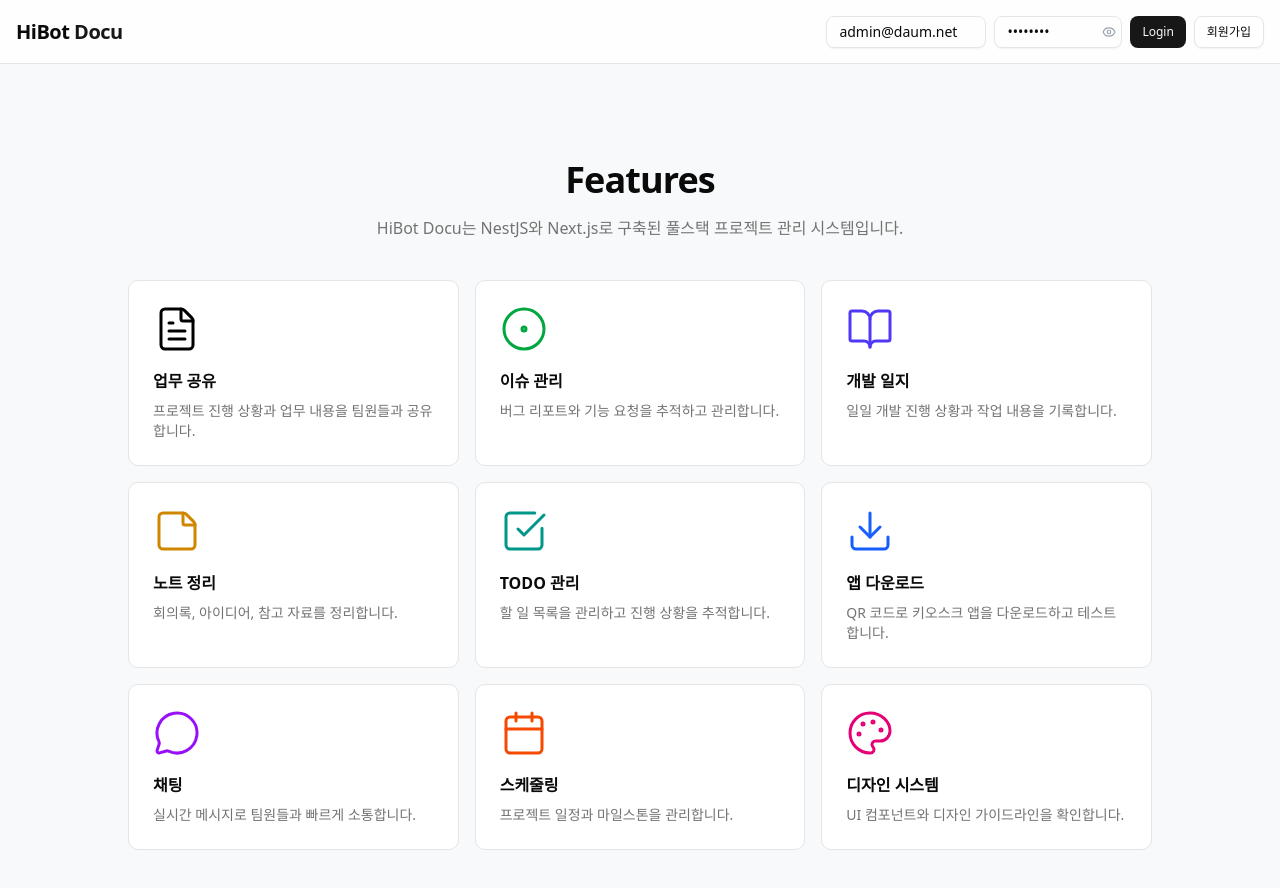
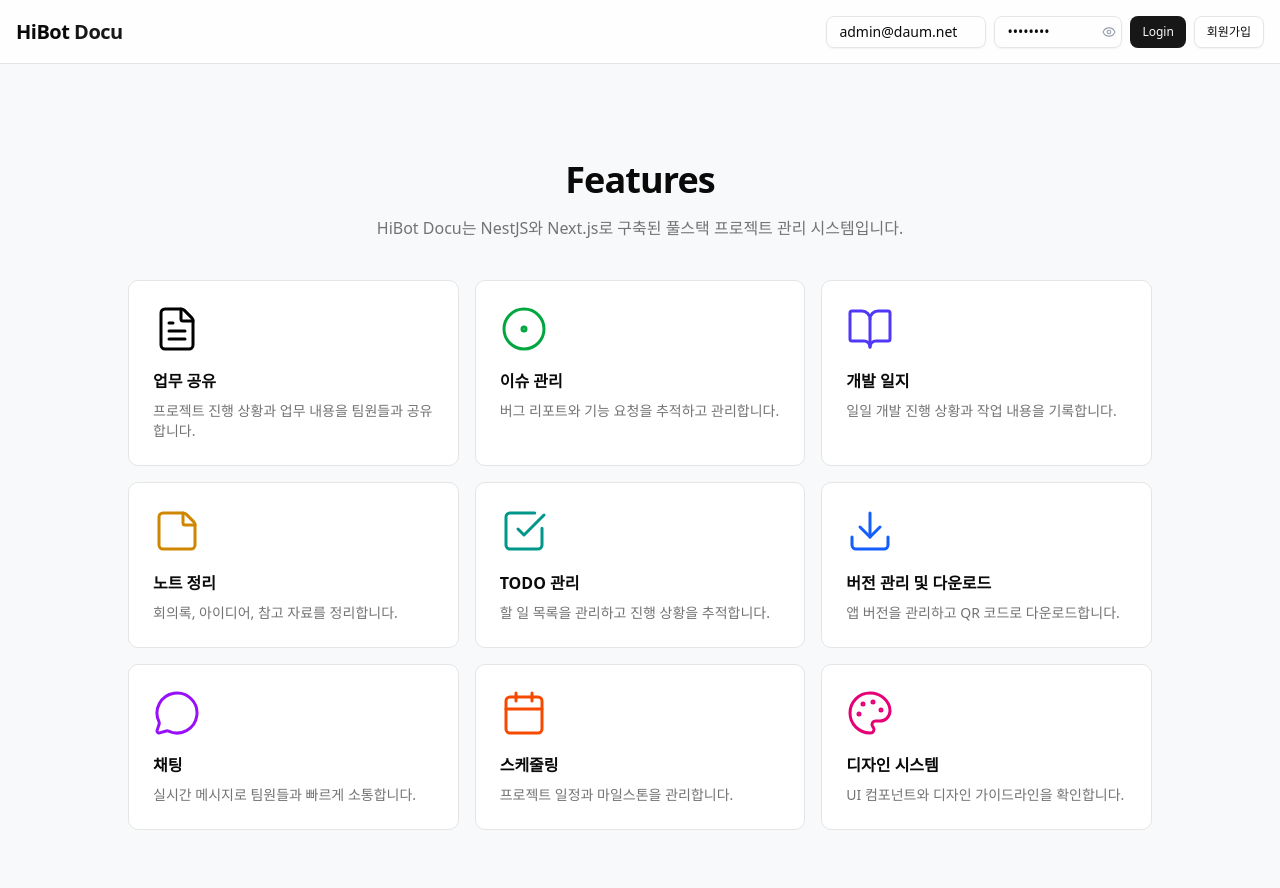
Before and after one commit to dota-pilot1/hibot-docu-front, a Next.js app: page / in a window 1280 px wide. Shown: the top 888 px of the page. Built offline with nearby package versions, Linux system fonts and the light colour scheme; no server answers.

Commit message:
앱 다운로드 → 버전 관리 및 다운로드로 변경

```diff
--- a/src/app/page.tsx
+++ b/src/app/page.tsx
@@ -50,8 +50,8 @@ const features = [
     iconClass: "text-teal-600",
   },
   {
-    title: "앱 다운로드",
-    description: "QR 코드로 키오스크 앱을 다운로드하고 테스트합니다.",
+    title: "버전 관리 및 다운로드",
+    description: "앱 버전을 관리하고 QR 코드로 다운로드합니다.",
     icon: Download,
     href: "#",
     iconClass: "text-blue-600",
```
